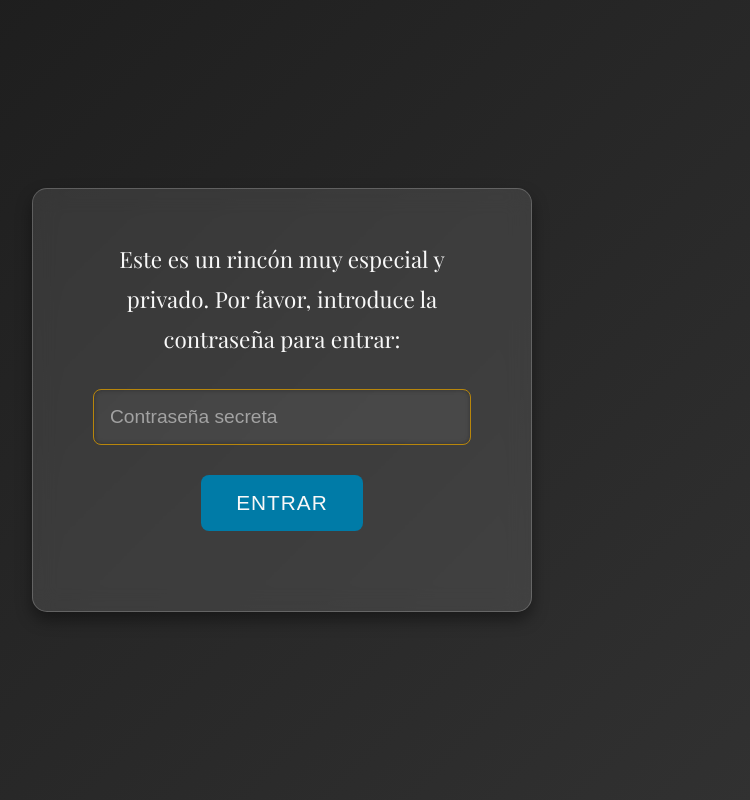
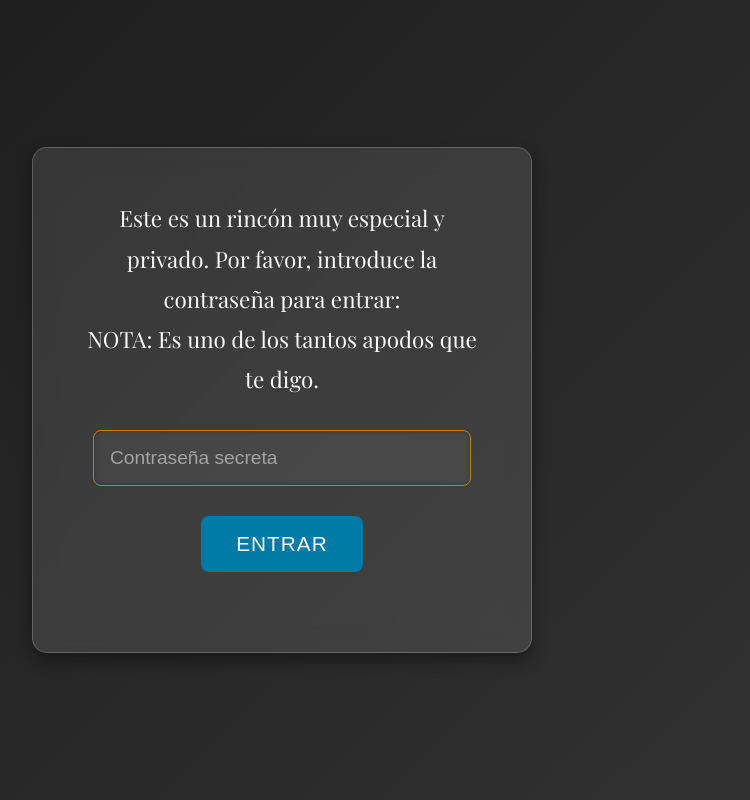
Before and after one commit to sholker69/mi-chaparrita, a plain HTML site: page index.html in a window 1280 px wide. Shown: the whole page, without its empty margins (358-1108 px from the left). Drawn offline with nearby package versions, Linux system fonts and the light colour scheme; no server answers.

Commit message:
Add files via upload

```diff
--- a/index.html
+++ b/index.html
@@ -12,7 +12,10 @@
 
     <div id="password-overlay">
         <div class="password-box">
-            <p>Este es un rincón muy especial y privado. Por favor, introduce la contraseña para entrar:</p>
+            <p>Este es un rincón muy especial y privado. Por favor, introduce la contraseña para entrar:
+                <br>
+                NOTA: Es uno de los tantos apodos que te digo.
+            </p>
             <input type="password" id="password-input" placeholder="Contraseña secreta">
             <button id="enter-button">Entrar</button>
             <p id="error-text" class="error-text"></p>
```
